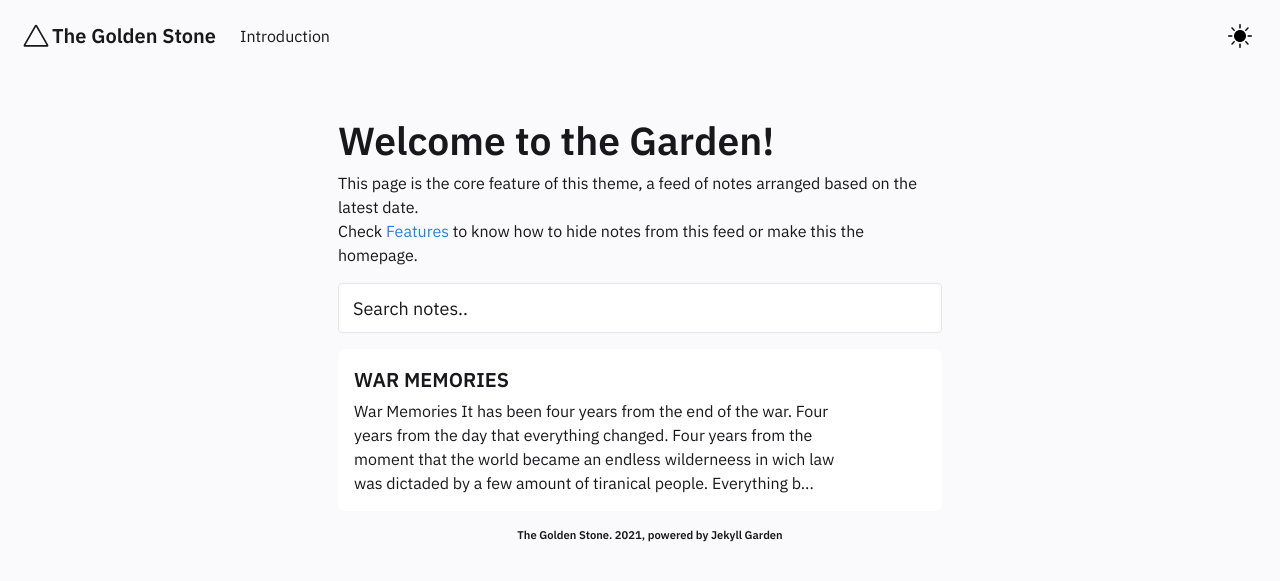
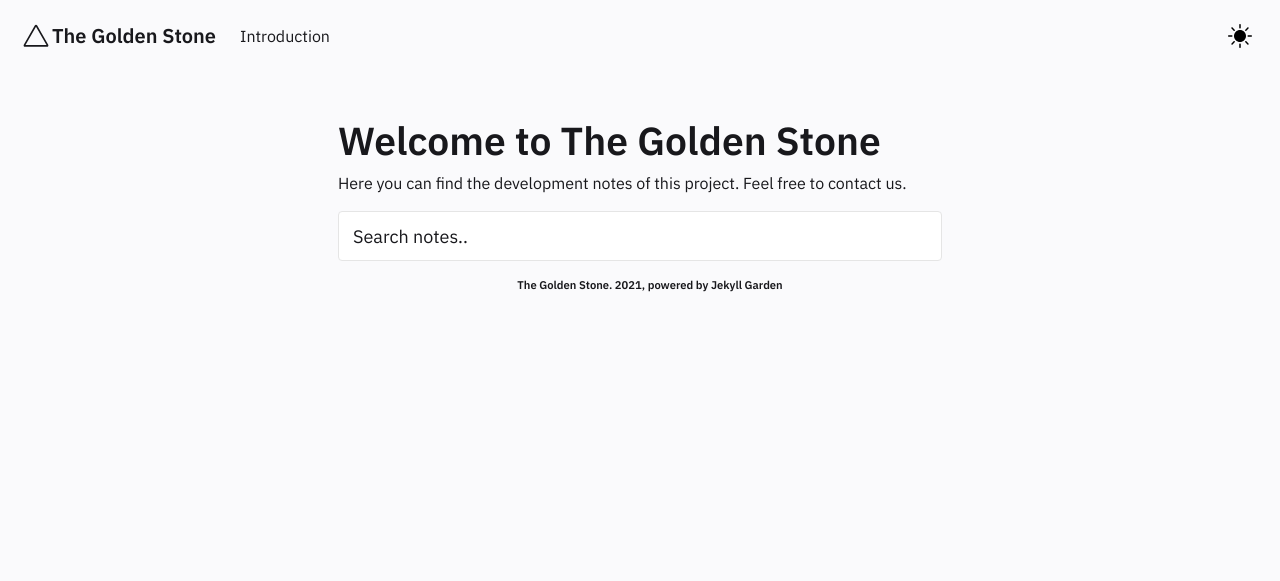
Before and after one commit to TheGoldenStone/thegoldenstone.github.io, a Jekyll site: the page built from pages/notes.md, in a window 1280 px wide. Shown: the top 581 px of the page. Built offline with Jekyll 4.4.1, drawn with Linux system fonts in a browser that asks for light colours.

Commit message:
A lot of things

```diff
--- a/_includes/FeedContent.html
+++ b/_includes/FeedContent.html
@@ -1,8 +1,6 @@
 <div class="block">
-    <h1>Welcome to the Garden!</h1>
+    <h1>Welcome to The Golden Stone</h1>
 
-    This page is the core feature of this theme, a feed of notes arranged based on the latest date. </br>
-    Check <a href="../posts/features" style="color:var(--link);">Features</a> to know how to hide notes from this feed or make this the homepage.
-
+    Here you can find the development notes of this project. Feel free to contact us.
 
     </div>
--- a/autocomplete.txt
+++ b/autocomplete.txt
@@ -1,6 +1,6 @@
 ---
 ---
 
-{%- for post in site.posts -%}
-{{ post.title | strip_html | escape }}{% unless foorloop.last %};{% endunless %}
+{%- for note in site.notes -%}
+{{ note.title | strip_html | escape }}{% unless foorloop.last %};{% endunless %}
 {%- endfor -%}
```
Also changed, not shown: _posts/2021-09-08-introduction.md (renamed from _notes/Public/Introduction.md, +1 -1 lines).
